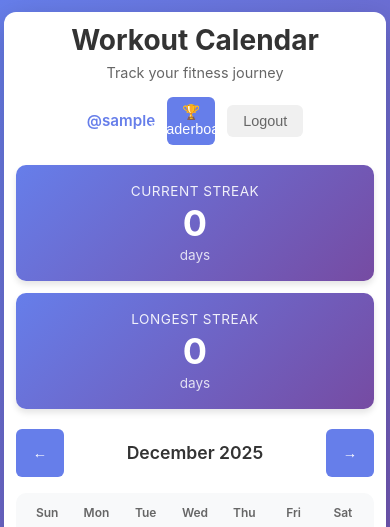
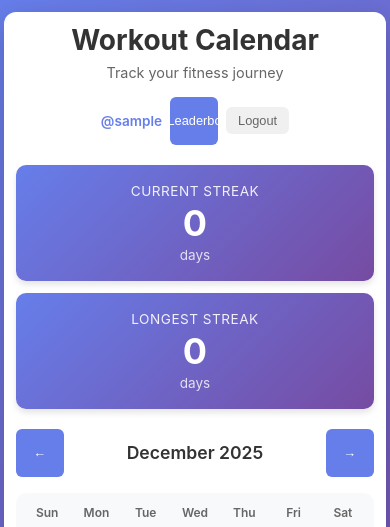
Before and after one commit to karan23gupta/workout-calendar, a React (Vite) app in the folder frontend/: page /calendar in a window 390 px wide. Shown: the top 527 px of the page. Built offline with nearby package versions, Linux system fonts and the light colour scheme; no server answers; sample sign-in values are in the browser's storage.

Commit message:
feat: CSS fix

```diff
--- a/frontend/src/App.css
+++ b/frontend/src/App.css
@@ -42,6 +42,11 @@
   font-size: 0.9rem;
   cursor: pointer;
   transition: background 0.2s;
+  white-space: nowrap;
+  overflow: hidden;
+  text-overflow: ellipsis;
+  min-width: 0;
+  flex-shrink: 0;
 }
 
 .nav-button:hover,
@@ -138,6 +143,17 @@
     padding: 30px 20px;
     font-size: 1rem;
   }
+
+  .nav-button,
+  .logout-button {
+    padding: 6px 12px;
+    font-size: 0.8rem;
+  }
+
+  .user-info {
+    gap: 8px;
+    flex-wrap: wrap;
+  }
 }
 
 /* Small phones */
@@ -154,4 +170,14 @@
   .subtitle {
     font-size: 0.85rem;
   }
+
+  .nav-button,
+  .logout-button {
+    padding: 6px 10px;
+    font-size: 0.75rem;
+  }
+
+  .username {
+    font-size: 0.85rem;
+  }
 }
--- a/frontend/src/components/Leaderboard.css
+++ b/frontend/src/components/Leaderboard.css
@@ -3,6 +3,8 @@
   border-radius: 12px;
   padding: 24px;
   box-shadow: 0 2px 8px rgba(0, 0, 0, 0.1);
+  overflow-x: auto;
+  -webkit-overflow-scrolling: touch;
 }
 
 .leaderboard-info {
@@ -31,6 +33,7 @@
 
 .leaderboard-table {
   width: 100%;
+  min-width: 600px;
   border-collapse: collapse;
   background: white;
 }
@@ -161,29 +164,50 @@
 @media (max-width: 480px) {
   .leaderboard-container {
     padding: 16px;
+    border-radius: 12px;
   }
 
   .leaderboard-table {
     font-size: 0.85rem;
+    min-width: 500px;
   }
 
   .leaderboard-table th,
   .leaderboard-table td {
-    padding: 10px 6px;
+    padding: 10px 8px;
   }
 
-  .leaderboard-table th.col-stat,
-  .leaderboard-table td.row-stat {
-    display: none;
+  .leaderboard-table th.col-rank {
+    width: 60px;
+    padding: 10px 4px;
   }
 
-  .leaderboard-table th.col-stat:nth-child(3),
-  .leaderboard-table td.row-stat:nth-child(3),
-  .leaderboard-table th.col-stat:nth-child(4),
-  .leaderboard-table td.row-stat:nth-child(4),
-  .leaderboard-table th.col-stat:nth-child(5),
-  .leaderboard-table td.row-stat:nth-child(5) {
-    display: table-cell;
+  .leaderboard-table th.col-username {
+    min-width: 120px;
+  }
+
+  .leaderboard-table th.col-stat {
+    width: 100px;
+    font-size: 0.75rem;
+    padding: 10px 4px;
+  }
+
+  .leaderboard-table td.row-stat {
+    font-size: 0.9rem;
+    padding: 10px 4px;
+  }
+
+  .row-username {
+    gap: 6px;
+  }
+
+  .username-text {
+    font-size: 0.85rem;
+  }
+
+  .you-badge {
+    font-size: 0.7rem;
+    padding: 2px 6px;
   }
 
   .month-indicator {
@@ -203,10 +227,31 @@
 
   .leaderboard-table {
     font-size: 0.8rem;
+    min-width: 450px;
   }
 
   .leaderboard-table th,
   .leaderboard-table td {
-    padding: 8px 4px;
+    padding: 8px 6px;
+  }
+
+  .leaderboard-table th.col-rank {
+    width: 50px;
+    padding: 8px 2px;
+  }
+
+  .leaderboard-table th.col-stat {
+    width: 80px;
+    font-size: 0.7rem;
+    padding: 8px 2px;
+  }
+
+  .leaderboard-table td.row-stat {
+    font-size: 0.85rem;
+    padding: 8px 2px;
+  }
+
+  .rank-icon {
+    font-size: 1.2rem;
   }
 }
--- a/frontend/src/pages/LeaderboardPage.css
+++ b/frontend/src/pages/LeaderboardPage.css
@@ -56,6 +56,11 @@
   font-size: 0.9rem;
   cursor: pointer;
   transition: background 0.2s;
+  white-space: nowrap;
+  overflow: hidden;
+  text-overflow: ellipsis;
+  min-width: 0;
+  flex-shrink: 0;
 }
 
 .nav-button:hover,
@@ -75,6 +80,8 @@
 .leaderboard-page-content {
   max-width: 1200px;
   margin: 0 auto;
+  overflow-x: auto;
+  -webkit-overflow-scrolling: touch;
 }
 
 /* Tablet */
@@ -95,7 +102,16 @@
 /* Mobile */
 @media (max-width: 480px) {
   .leaderboard-page {
-    padding: 12px;
+    padding: 12px 0;
+  }
+
+  .leaderboard-page-header {
+    margin-left: 12px;
+    margin-right: 12px;
+  }
+
+  .leaderboard-page-content {
+    padding: 0 12px;
   }
 
   .leaderboard-page-header {
@@ -111,9 +127,20 @@
     width: 100%;
     justify-content: center;
     flex-wrap: wrap;
+    gap: 8px;
   }
 
   .leaderboard-page-header h1 {
     font-size: 1.75rem;
   }
+
+  .nav-button,
+  .logout-button {
+    padding: 6px 12px;
+    font-size: 0.8rem;
+  }
+
+  .username {
+    font-size: 0.85rem;
+  }
 }
```
